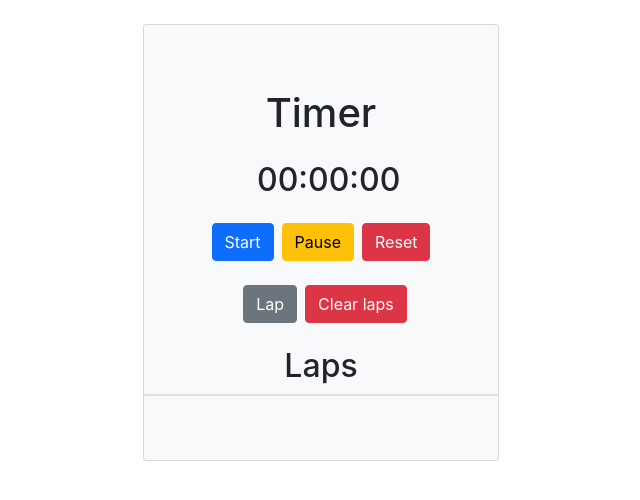
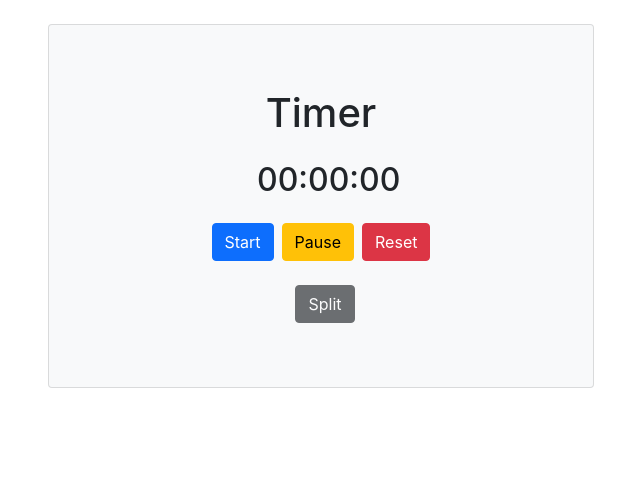
Before and after one commit to SilviuIordache/ReactTime, a React (Create React App) app: page / in a window 1280 px wide. Shown: the top 500 px of the page, without its empty margins (319-959 px from the left). Built offline with nearby package versions, Linux system fonts and the light colour scheme.

Commit message:
Improve timer

```diff
--- a/src/App.js
+++ b/src/App.js
@@ -8,13 +8,13 @@ function App() {
     <div className="App">
       <div className="container">
         <div className="row d-flex justify-content-center mt-4">
-          {/* <div className="col-12 col-lg-4 mb-4">
+          {/* <div className="col-12 col-lg-6 mb-4">
             <Clock/>
           </div>
-          <div className="col-12 col-lg-4 mb-4">
+          <div className="col-12 col-lg-6 mb-4">
             <Countdown/>
           </div> */}
-          <div className="col-12 col-lg-4 mb-4">
+          <div className="col-12 col-lg-6 mb-4">
             <Timer/>
           </div>
         </div>
--- a/src/components/timer/Timer.css
+++ b/src/components/timer/Timer.css
@@ -1,8 +1,8 @@
-.laps-container {
+.split-container {
   display: flex;
   justify-content: center;
 }
 
-.lap {
+.split {
   padding: 1rem 2rem 1rem 2rem;
 }
--- a/src/components/timer/Timer.js
+++ b/src/components/timer/Timer.js
@@ -10,7 +10,7 @@ export default class Timer extends React.Component {
       timer: 0,
       timerRunning: false,
       timerInterval: '',
-      laps: []
+      splits: []
     };
   }
 
@@ -42,40 +42,36 @@ export default class Timer extends React.Component {
     clearInterval(this.state.timerInterval);
     this.setState({
       timer: 0,
-      timerRunning: false
+      timerRunning: false,
+      splits: []
     })
   }
 
-  countLap() {
-    this.state.laps.push(this.state.timer)
+  registerSplit() {
+    this.state.splits.push(this.state.timer)
   }
 
-  resetLaps() {
-    this.setState({
-      laps: []
-    })
-  }
-
-
-  Laps() {
-    const laps = this.state.laps.map((lap, index) =>
-      <div className='lap' key={lap}>
+  Splits() {
+    const splits = this.state.splits.map((split, index) =>
+      <div className='split' key={split}>
         <strong className='me-2'>
-          Lap {index}
+          {index}
         </strong>
-        {msToTime(lap, true)}
+        {msToTime(split, true)}
       </div>
     );
-    return (
-      <div>
-        <h2 className='mt-4'>Laps</h2>
-        <div className="laps-container card">
-          <div className='laps-inner-container'>
-            {laps}
+    if (this.state.splits.length > 0) {
+      return (
+        <div>
+          <h2 className='mt-4'>Splits</h2>
+          <div className="splits-container card">
+            <div className='splits-inner-container'>
+              {splits}
+            </div>
           </div>
         </div>
-      </div>
-    )
+      )
+    }
   }
 
   render() {
@@ -91,10 +87,14 @@ export default class Timer extends React.Component {
             <button className="btn btn-danger ms-2" onClick={() => {this.resetTimer()}}>Reset</button>
           </div>
           <div className="mt-4">
-            <button className="btn btn-secondary ms-2" onClick={() => {this.countLap()}}>Lap</button>
-            <button className="btn btn-danger ms-2" onClick={() => {this.resetLaps()}}>Clear laps</button>
+            <button
+              disabled={!this.state.timerRunning}
+              className="btn btn-dark ms-2"
+              onClick={() => {this.registerSplit()}}>
+                Split
+            </button>
           </div>
-          { this.Laps()}
+          { this.Splits()}
       </div>
     );
   }
```
